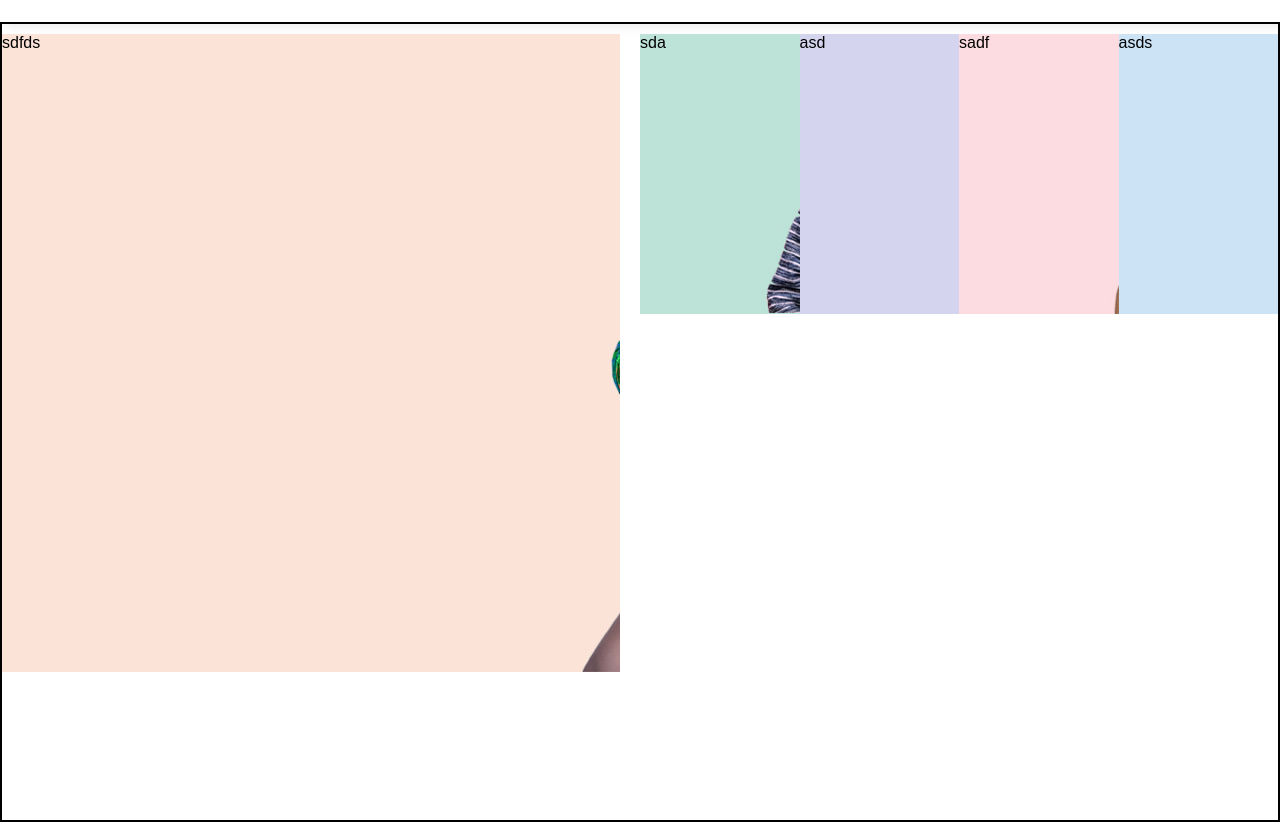
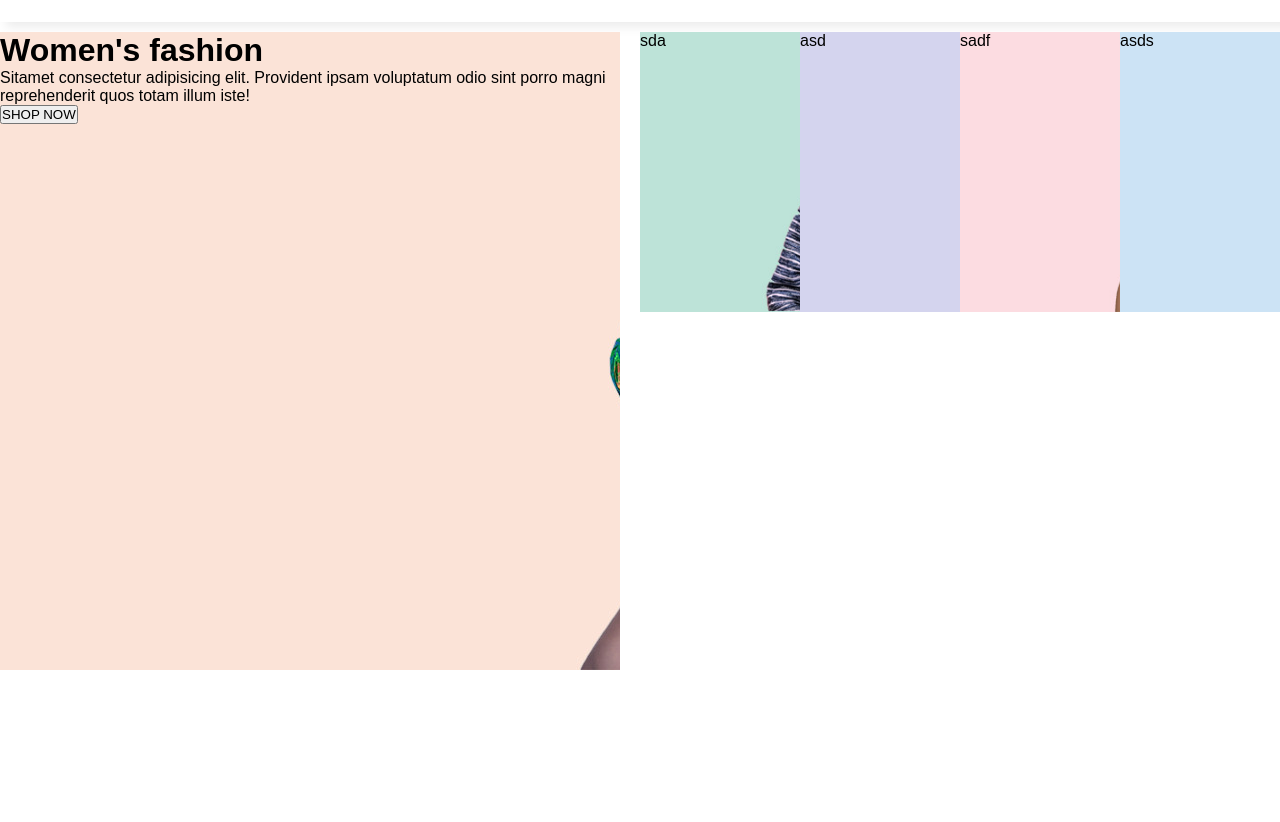
Before and after one commit to Cyrus-Sobaan/frontend, a plain HTML site: page Ashion template/index.html in a window 1280 px wide. Shown: the part 63-885 px from the top of the page. Drawn offline with nearby package versions, Linux system fonts and the light colour scheme.

Commit message:
add new section

```diff
--- a/Ashion template/index.html
+++ b/Ashion template/index.html
@@ -31,7 +31,7 @@
           <div class="bars">
             <span> <i class="bx bx-search bx-rotate-90"></i></span>
             <span> <i class="bx bx-heart"></i><sup>2</sup></span>
-            <span><i class='bx bx-shopping-bag' ></i><sup>2</sup></span>
+            <span><i class="bx bx-shopping-bag"></i><sup>2</sup></span>
           </div>
         </div>
       </nav>
@@ -40,7 +40,11 @@
     <main>
       <div class="container">
         <div class="box-1">
-         sdfds
+          <div class="text">
+            <h1>Women's fashion</h1>
+          <p>Sitamet consectetur adipisicing elit. Provident ipsam voluptatum odio sint porro magni reprehenderit quos totam illum iste!</p>
+          <button>SHOP NOW</button>
+          </div>
         </div>
         <div class="box-2">
           <div class="img1">sda</div>
@@ -48,7 +52,6 @@
           <div class="img3">sadf</div>
           <div class="img4">asds</div>
         </div>
-
       </div>
     </main>
   </body>
--- a/Ashion template/style.css
+++ b/Ashion template/style.css
@@ -63,7 +63,7 @@ nav{
 /*Main sections starts here*/
 
 .container{
-    border: 2px solid black;
+
     display: flex;
     justify-content: space-between;
     height: 100vh;
@@ -75,7 +75,9 @@ nav{
     background-repeat: no-repeat;
     margin: 10px 20px 0 0;
 
+
 }
+
 .box-2{
     display: flex;
     width: 50%;
```
Lines whose indentation alone changed are shown as unchanged.
